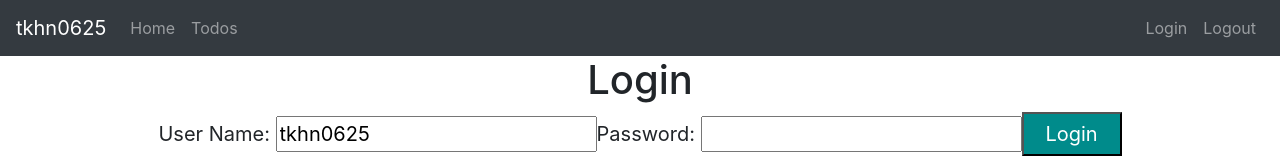
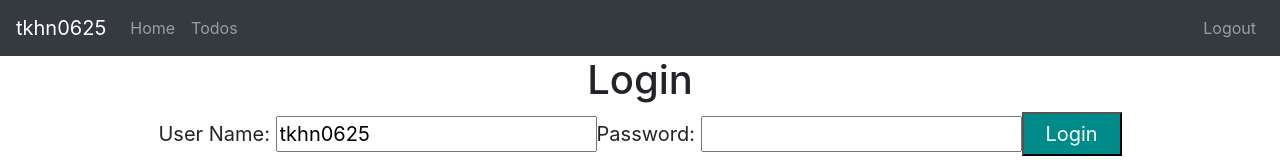
Before and after one commit to tkhn0625/todo-app-frontend, a React (Create React App) app: page /login in a window 1280 px wide. Shown: the top 160 px of the page. Built offline with nearby package versions, Linux system fonts and the light colour scheme; sample sign-in values are in the browser's storage.

Commit message:
create autentication of Login,Logout and URI

```diff
--- /dev/null
+++ b/src/components/todo/AuthenticatedRoute.jsx
@@ -0,0 +1,17 @@
+import React, { Component } from "react";
+import AuthenticationService from './AuthenticationService.js';
+import {Route, Redirect} from 'react-router-dom'
+
+class AuthenticatedRoute extends Component{
+  render(){
+    console.log(AuthenticationService.isUserLoggedIn())
+    if(AuthenticationService.isUserLoggedIn()){
+      return <Route {...this.props}/>
+    } else{
+      return <Redirect to="/login"/>
+    }
+  }
+
+}
+
+export default AuthenticatedRoute
--- /dev/null
+++ b/src/components/todo/AuthenticationService.js
@@ -0,0 +1,18 @@
+class AuthenticatioService {
+  registerSuccessfulLogin(username,passsword){
+    console.log('registerSuccessfulLogin')
+    sessionStorage.setItem('AutheticatedUser',username)
+  }
+
+  logout(){
+    sessionStorage.removeItem('AutheticatedUser');
+  }
+
+  isUserLoggedIn(){
+    let user = sessionStorage.getItem('AutheticatedUser')
+    if(user===null) return false;
+    return true;
+  }
+}
+
+export default new AuthenticatioService();
--- /dev/null
+++ b/src/components/todo/ErrorComponent.jsx
@@ -0,0 +1,5 @@
+function ErrorComponent(){
+  return <div>An Error Occurred. I don't know what to do ! Contact support at abcd@gmail.com</div>
+}
+
+export default ErrorComponent
--- /dev/null
+++ b/src/components/todo/FooterComponent.jsx
@@ -0,0 +1,13 @@
+import React, { Component } from "react";
+
+class FooterComponent extends Component{
+  render(){
+    return(
+      <footer className="fotter">
+        <span className="text-muted">All Rights Reserved 2021 @tkhn0625</span>
+      </footer>
+    )
+  }
+}
+
+export default FooterComponent
--- /dev/null
+++ b/src/components/todo/HeaderComponent.jsx
@@ -0,0 +1,27 @@
+import React, { Component } from "react";
+import {Link} from 'react-router-dom'
+import { withRouter } from 'react-router';
+import AuthenticationService from './AuthenticationService.js';
+
+class HeaderComponent extends Component{
+  render(){
+    const isUserLoggedIn = AuthenticationService.isUserLoggedIn();
+    return(
+      <header>
+        <nav className="navbar navbar-expand-md navbar-dark bg-dark">
+          <div><a href="http://www.tkhn0625.com" className="navbar-brand">tkhn0625</a></div>
+          <ul className="navbar-nav">
+            {isUserLoggedIn && <li><Link className="nav-link" to="/welcome/tkhn0625">Home</Link></li>}
+            {isUserLoggedIn && <li><Link className="nav-link" to="/todos">Todos</Link></li>}
+          </ul>
+          <ul className="navbar-nav navbar-collapse justify-content-end">
+            {!isUserLoggedIn && <li><Link className="nav-link" to="/login">Login</Link></li>}
+            {isUserLoggedIn && <li><Link className="nav-link" to="/logout" onClick={AuthenticationService.logout}>Logout</Link></li>}
+          </ul>
+        </nav>
+      </header>
+    )
+  }
+}
+
+export default withRouter(HeaderComponent)
--- /dev/null
+++ b/src/components/todo/ListTodosComponent.jsx
@@ -0,0 +1,47 @@
+import React, { Component } from "react";
+import './ToDoApp.css';
+
+class ListTodosComponent extends Component{
+  constructor(props){
+    super(props)
+    this.state= {
+      todos:
+      [
+        {id: 1, description: 'Learn React', done: false, targetDate: new Date()},
+        {id: 2, description: 'tkhn0625', done: false, targetDate: new Date()},
+        {id: 3, description: 'nice to meet you', done: false, targetDate: new Date()}
+      ]
+
+    }
+  }
+  render(){
+    return(
+      <div>
+        <h1>List Todos</h1>
+        <div className="container">
+          <table className="table">
+              <tr>
+                <th>description</th>
+                <th>Is Completed?</th>
+                <th>Target Date</th>
+              </tr>
+            <tbody>
+              {
+                this.state.todos.map (
+                  todo =>
+                    <tr key={todo.id}>
+                      <td>{todo.description}</td>
+                      <td>{todo.done.toString()}</td>
+                      <td>{todo.targetDate.toString()}</td>
+                    </tr>
+                )
+              }
+            </tbody>
+          </table>
+        </div>
+      </div>
+    )
+  }
+}
+
+export default ListTodosComponent
--- /dev/null
+++ b/src/components/todo/LoginComponent.jsx
@@ -0,0 +1,51 @@
+import React, { Component } from "react";
+import './ToDoApp.css';
+import AuthenticationService from './AuthenticationService.js';
+
+class LoginComponent extends Component{
+  constructor(props){
+    super(props)
+    this.state = {
+      username: 'tkhn0625',
+      password: '',
+      hasLoginFailed: false,
+      showSuccessfulMessages: false
+    }
+    this.handleChange=this.handleChange.bind(this)
+    this.loginClicked=this.loginClicked.bind(this)
+  }
+
+  handleChange(event) {
+    console.log(this.state);
+    //nameはinputで定義した変数のことである。
+    this.setState({[event.target.name]: event.target.value})
+  }
+
+  loginClicked(event){
+    if(this.state.username==='tkhn0625' && this.state.password==='dummy'){
+      AuthenticationService.registerSuccessfulLogin(this.state.username,this.state.password);
+      this.props.history.push(`/welcome/${this.state.username}`)
+    }else{
+      this.setState({showSuccessfulMessages:false})
+      this.setState({hasLoginFailed:true})
+    }
+    console.log(this.state)
+  }
+
+  render(){
+    return(
+      <div>
+        <h1>Login</h1>
+        <div className="container">
+          {/* boolean && 動作内容 */}
+          {this.state.hasLoginFailed && <div className="alert alert-warning">Invalid Credentials</div>}
+          User Name: <input type="text" name ="username" value={this.state.username} onChange={this.handleChange}/>
+          Password: <input type="password" name ="password" value={this.state.password} onChange={this.handleChange}/>
+          <button onClick={this.loginClicked}>Login</button>
+        </div>
+      </div>
+    )
+  }
+}
+
+export default LoginComponent
--- /dev/null
+++ b/src/components/todo/LogoutComponent.jsx
@@ -0,0 +1,16 @@
+import React, { Component } from "react";
+
+class LogoutComponent extends Component{
+  render(){
+    return(
+      <div>
+        <h1>You are logged out</h1>
+        <div className="container">
+          Thank You for Using Our Application.
+        </div>
+      </div>
+    )
+  }
+}
+
+export default LogoutComponent
--- a/src/components/todo/ToDoApp.jsx
+++ b/src/components/todo/ToDoApp.jsx
@@ -1,177 +1,39 @@
 import React, { Component } from "react";
-import {BrowserRouter as Router,Route, Switch, Link} from 'react-router-dom'
+import {BrowserRouter as Router,Route, Switch} from 'react-router-dom'
 import './ToDoApp.css';
+import AuthenticatedRoute from './AuthenticatedRoute.jsx';
+import ListTodosComponent from './ListTodosComponent.jsx';
+import LoginComponent from './LoginComponent.jsx';
+import HeaderComponent from './HeaderComponent.jsx';
+import FooterComponent from './FooterComponent.jsx';
+import LogoutComponent from './LogoutComponent.jsx';
+import WelcomeComponent from './WelcomeComponent.jsx';
+import ErrorComponent from './ErrorComponent.jsx';
 
 class ToDoApp extends Component{
   render(){
     return(
       <div className="TodoApp">
         <Router>
+          <>
             <HeaderComponent/>
             {/* URIをチェックして、アクション内容を切り替える。 */}
               <Switch>
                 <Route path="/" exact component={LoginComponent}/>
                 <Route path="/login" component={LoginComponent}/>
                 {/* :name　任意の値を設定できる。 */}
-              <Route path="/welcome/:name" component={WelcomeComponent}/>
-              <Route path="/todos" component={ListTodosComponent}/>
-              <Route path="/logout" component={LogoutComponent}/>
+                <AuthenticatedRoute path="/welcome/:name" component={WelcomeComponent}/>
+                <AuthenticatedRoute path="/todos" component={ListTodosComponent}/>
+                <AuthenticatedRoute path="/logout" component={LogoutComponent}/>
                 {/* 定義したURI以外の場合のコンポーネント起動 */}
                 <Route component={ErrorComponent}/>
               </Switch>
             <FooterComponent/>
+          </>
         </Router>
       </div>
     )
   }
 }
 
-class HeaderComponent extends Component{
-  render(){
-    return(
-      <header>
-        <nav className="navbar navbar-expand-md navbar-dark bg-dark">
-          <div><a href="http://www.tkhn0625.com" className="navbar-brand">tkhn0625</a></div>
-          <ul className="navbar-nav">
-            <li><Link className="nav-link" to="/welcome/tkhn0625">Home</Link></li>
-            <li><Link className="nav-link" to="/todos">Todos</Link></li>
-          </ul>
-          <ul className="navbar-nav navbar-collapse justify-content-end">
-            <li><Link className="nav-link" to="/login">Login</Link></li>
-            <li><Link className="nav-link" to="/logout">Logout</Link></li>
-          </ul>
-        </nav>
-      </header>
-    )
-  }
-}
-
-class FooterComponent extends Component{
-  render(){
-    return(
-      <footer className="fotter">
-        <span className="text-muted">All Rights Reserved 2021 @tkhn0625</span>
-      </footer>
-    )
-  }
-}
-
-class ListTodosComponent extends Component{
-  constructor(props){
-    super(props)
-    this.state= {
-      todos:
-      [
-        {id: 1, description: 'Learn React', done: false, targetDate: new Date()},
-        {id: 2, description: 'tkhn0625', done: false, targetDate: new Date()},
-        {id: 3, description: 'nice to meet you', done: false, targetDate: new Date()}
-      ]
-
-    }
-  }
-  render(){
-    return(
-      <div>
-        <h1>List Todos</h1>
-        <div className="container">
-          <table className="table">
-              <tr>
-                <th>description</th>
-                <th>Is Completed?</th>
-                <th>Target Date</th>
-              </tr>
-            <tbody>
-              {
-                this.state.todos.map (
-                  todo =>
-                    <tr>
-                      <td>{todo.description}</td>
-                      <td>{todo.done.toString()}</td>
-                      <td>{todo.targetDate.toString()}</td>
-                    </tr>
-                )
-              }
-            </tbody>
-          </table>
-        </div>
-      </div>
-    )
-  }
-}
-
-class WelcomeComponent extends Component{
-  render(){
-    return(
-      <div>
-        <h1>Welcome!</h1>
-        <div className="container">
-          Welcome {this.props.match.params.name}. You can manage your todos <Link to="/todos">here</Link>.
-        </div>
-      </div>
-    )
-  }
-}
-
-function ErrorComponent(){
-  return <div>An Error Occurred. I don't know what to do ! Contact support at abcd@gmail.com</div>
-}
-
-class LogoutComponent extends Component{
-  render(){
-    return(
-      <div>
-        <h1>You are logged out</h1>
-        <div className="container">
-          Thank You for Using Our Application.
-        </div>
-      </div>
-    )
-  }
-}
-
-class LoginComponent extends Component{
-  constructor(props){
-    super(props)
-    this.state = {
-      username: 'tkhn0625',
-      password: '',
-      hasLoginFailed: false,
-      showSuccessfulMessages: false
-    }
-    this.handleChange=this.handleChange.bind(this)
-    this.loginClicked=this.loginClicked.bind(this)
-  }
-
-  handleChange(event) {
-    console.log(this.state);
-    //nameはinputで定義した変数のことである。
-    this.setState({[event.target.name]: event.target.value})
-  }
-
-  loginClicked(event){
-    if(this.state.username==='tkhn0625' && this.state.password==='dummy'){
-      this.props.history.push(`/welcome/${this.state.username}`)
-    }else{
-      this.setState({showSuccessfulMessages:false})
-      this.setState({hasLoginFailed:true})
-    }
-    console.log(this.state)
-  }
-
-  render(){
-    return(
-      <div>
-        <h1>Login</h1>
-        <div className="container">
-          {/* boolean && 動作内容 */}
-          {this.state.hasLoginFailed && <div className="alert alert-warning">Invalid Credentials</div>}
-          User Name: <input type="text" name ="username" value={this.state.username} onChange={this.handleChange}/>
-          Password: <input type="password" name ="password" value={this.state.password} onChange={this.handleChange}/>
-          <button onClick={this.loginClicked}>Login</button>
-        </div>
-      </div>
-    )
-  }
-}
-
 export default ToDoApp;
--- /dev/null
+++ b/src/components/todo/WelcomeComponent.jsx
@@ -0,0 +1,17 @@
+import React, { Component } from "react";
+import {Link} from 'react-router-dom'
+
+class WelcomeComponent extends Component{
+  render(){
+    return(
+      <div>
+        <h1>Welcome!</h1>
+        <div className="container">
+          Welcome {this.props.match.params.name}. You can manage your todos <Link to="/todos">here</Link>.
+        </div>
+      </div>
+    )
+  }
+}
+
+export default WelcomeComponent
```
Also changed, not shown: 1 other file (tests, documents, lock files or other folders). Lines whose indentation alone changed are shown as unchanged.
